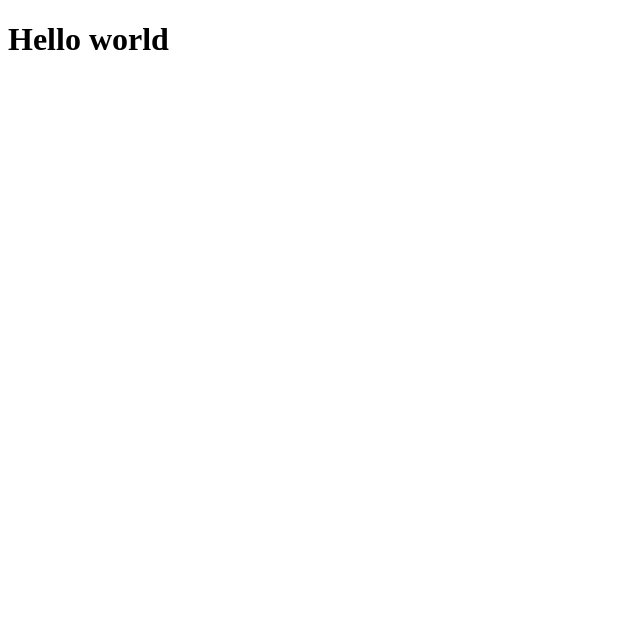
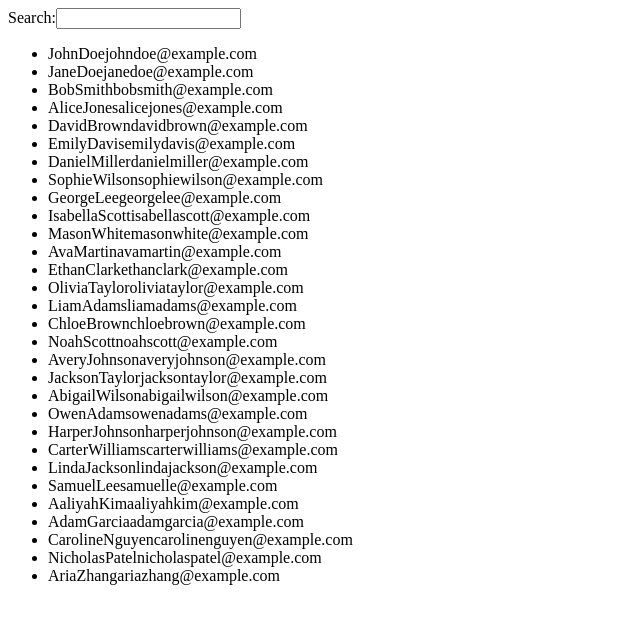
Before and after one commit to Nexware-dev/city-coffee, a React (Vite) app in the folder frontend/: page / in a window 1280 px wide. Shown: the top 624 px of the page, without its empty margins (0-640 px from the left). Built offline with nearby package versions, Linux system fonts and the light colour scheme.

Commit message:
HomeView added

```diff
--- a/frontend/src/App.jsx
+++ b/frontend/src/App.jsx
@@ -1,10 +1,10 @@
-import { useState } from 'react'
+import HomeView from './views/HomeView'
 
 function App() {
 
   return (
-    <h1>Hello world</h1>
-  )
+    <HomeView />
+  );
 }
 
-export default App
+export default App;
--- /dev/null
+++ b/frontend/src/components/SearchBar.jsx
@@ -0,0 +1,11 @@
+function SearchBar({search, onSearch}) {
+
+   return (
+    <div>
+        <label htmlFor="search">Search:</label>
+        <input id="search" type="text" value={search} onChange={onSearch}></input>
+    </div>
+   );
+}
+
+export default SearchBar;
--- /dev/null
+++ b/frontend/src/components/UserList.jsx
@@ -0,0 +1,18 @@
+function UserList({data}) {
+
+    return (
+        <div>
+            <ul>
+                {data.map((item) => (
+                    <li key={item.id}>
+                        <span>{item.name}</span>
+                        <span>{item.surname}</span>
+                        <span>{item.email}</span>
+                    </li>
+                ))}
+            </ul>
+        </div>
+    );
+}
+
+export default UserList;
--- /dev/null
+++ b/frontend/src/components/UserListData.jsx
@@ -0,0 +1,34 @@
+const users = [
+    { id: 1, name: "John", surname: "Doe", email: "johndoe@example.com" },
+    { id: 2, name: "Jane", surname: "Doe", email: "janedoe@example.com" },
+    { id: 3, name: "Bob", surname: "Smith", email: "bobsmith@example.com" },
+    { id: 4, name: "Alice", surname: "Jones", email: "alicejones@example.com" },
+    { id: 5, name: "David", surname: "Brown", email: "davidbrown@example.com" },
+    { id: 6, name: "Emily", surname: "Davis", email: "emilydavis@example.com" },
+    { id: 7, name: "Daniel", surname: "Miller", email: "danielmiller@example.com" },
+    { id: 8, name: "Sophie", surname: "Wilson", email: "sophiewilson@example.com" },
+    { id: 9, name: "George", surname: "Lee", email: "georgelee@example.com" },
+    { id: 10, name: "Isabella", surname: "Scott", email: "isabellascott@example.com" },
+    { id: 11, name: "Mason", surname: "White", email: "masonwhite@example.com" },
+    { id: 12, name: "Ava", surname: "Martin", email: "avamartin@example.com" },
+    { id: 13, name: "Ethan", surname: "Clark", email: "ethanclark@example.com" },
+    { id: 14, name: "Olivia", surname: "Taylor", email: "oliviataylor@example.com" },
+    { id: 15, name: "Liam", surname: "Adams", email: "liamadams@example.com" },
+    { id: 16, name: "Chloe", surname: "Brown", email: "chloebrown@example.com" },
+    { id: 17, name: "Noah", surname: "Scott", email: "noahscott@example.com" },
+    { id: 18, name: "Avery", surname: "Johnson", email: "averyjohnson@example.com" },
+    { id: 19, name: "Jackson", surname: "Taylor", email: "jacksontaylor@example.com" },
+    { id: 20, name: "Abigail", surname: "Wilson", email: "abigailwilson@example.com" },
+    { id: 21, name: "Owen", surname: "Adams", email: "owenadams@example.com" },
+    { id: 22, name: "Harper", surname: "Johnson", email: "harperjohnson@example.com" },
+    { id: 23, name: "Carter", surname: "Williams", email: "carterwilliams@example.com" },
+    { id: 24, name: "Linda", surname: "Jackson", email: "lindajackson@example.com" },
+    { id: 25, name: "Samuel", surname: "Lee", email: "samuelle@example.com" },
+    { id: 26, name: "Aaliyah", surname: "Kim", email: "aaliyahkim@example.com" },
+    { id: 27, name: "Adam", surname: "Garcia", email: "adamgarcia@example.com" },
+    { id: 28, name: "Caroline", surname: "Nguyen", email: "carolinenguyen@example.com" },
+    { id: 29, name: "Nicholas", surname: "Patel", email: "nicholaspatel@example.com" },
+    { id: 30, name: "Aria", surname: "Zhang", email: "ariazhang@example.com" },
+];
+
+export default users;
--- /dev/null
+++ b/frontend/src/views/HomeView.jsx
@@ -0,0 +1,28 @@
+import users from "../components/UserListData";
+
+import SearchBar from '../components/SearchBar';
+import UserList from '../components/UserList';
+
+import React, { useState, useEffect } from 'react';
+
+function HomeView() {
+
+    const [searchTerm, setSearchTerm] = useState("");
+
+    const handleSearch = (event) => {
+        setSearchTerm(event.target.value);
+    };
+
+    const searchedList = users.filter((user) =>
+        user.name.toLocaleLowerCase().startsWith(searchTerm.toLocaleLowerCase())
+    );
+
+    return (
+        <div>
+            <SearchBar search={searchTerm} onSearch={handleSearch}/>
+            <UserList data={searchedList} />
+        </div>
+    );
+}
+
+export default HomeView;
```
